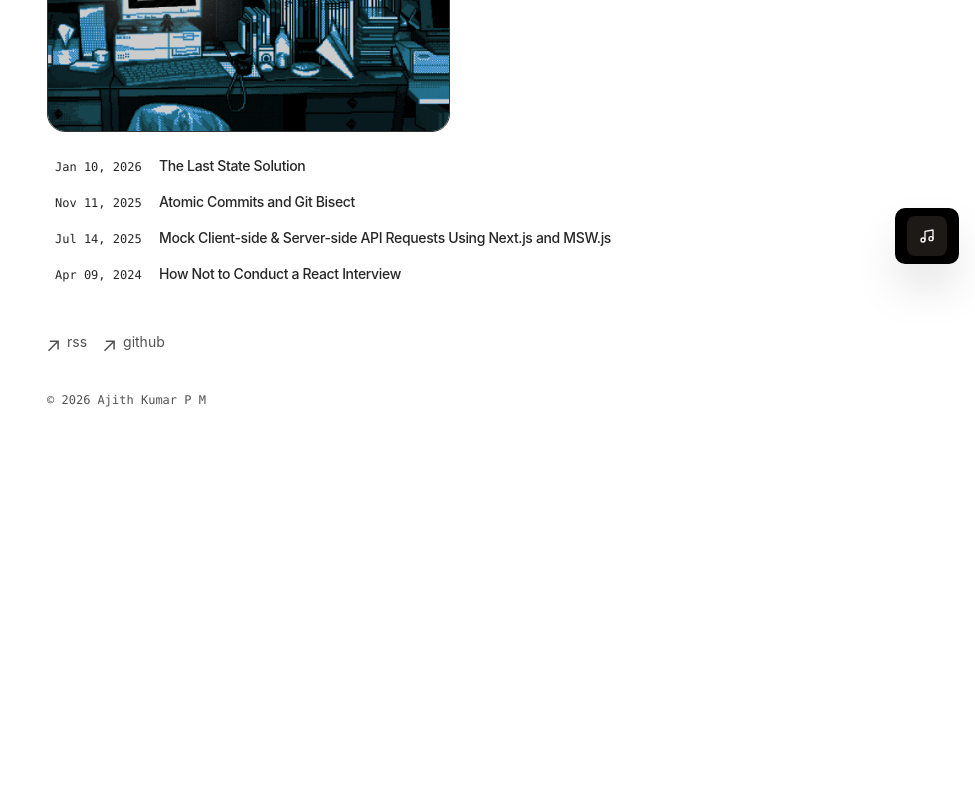
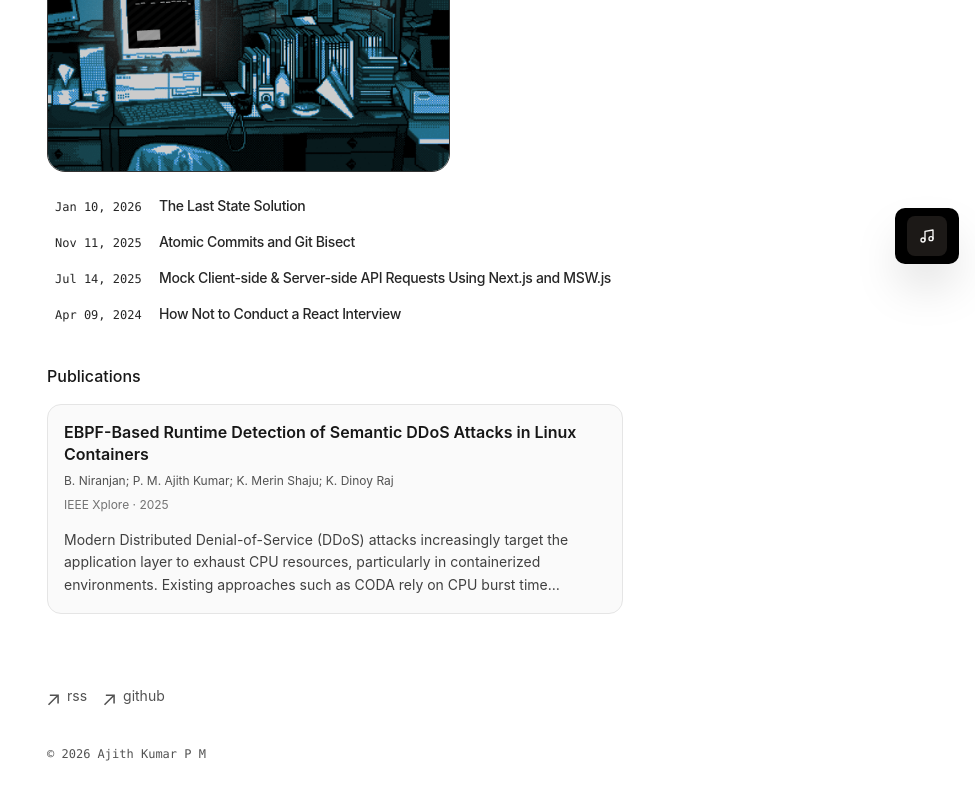
Before and after one commit to ajth-in/ajth.in, a Next.js app: page / in a window 1280 px wide. Shown: the part 520-1320 px from the top of the page, without its empty margins (305-1280 px from the left). Before the commit the page ends 992 px from the top, so only its background shows below. Built offline with nearby package versions, Linux system fonts and the light colour scheme.

Commit message:
feat: add publications

```diff
--- a/app/components/posts.tsx
+++ b/app/components/posts.tsx
@@ -1,24 +1,31 @@
+import { TabsContent } from "@/components/ui/tabs";
 import { getBlogPosts } from "app/blog/utils";
-import { TabsContent } from "@/components/ui/tabs";
+import Image from "next/image";
 import { Fragment } from "react";
-import Image from "next/image";
 import { PostList } from "./post-lists";
 import BlogTabs from "./tabs";
+import Title from "./titele";
 
 export function BlogPosts() {
   const _techBlogs = getBlogPosts("tech");
   const _personalPosts = getBlogPosts("life");
 
   const techPosts = _techBlogs.sort((a, b) =>
-    new Date(a.metadata.publishedAt) > new Date(b.metadata.publishedAt) ? -1 : 1
+    new Date(a.metadata.publishedAt) > new Date(b.metadata.publishedAt)
+      ? -1
+      : 1,
   );
 
   const personalPosts = _personalPosts.sort((a, b) =>
-    new Date(a.metadata.publishedAt) > new Date(b.metadata.publishedAt) ? -1 : 1
+    new Date(a.metadata.publishedAt) > new Date(b.metadata.publishedAt)
+      ? -1
+      : 1,
   );
 
   return (
     <Fragment>
+      <Title>Late Night Thoughts</Title>
+
       <div className="max-w-xl">
         <BlogTabs>
           <TabsContent value="tech" className="mt-0">
--- /dev/null
+++ b/app/components/publications.tsx
@@ -0,0 +1,59 @@
+"use client";
+
+import Link from "next/link";
+import Title from "./titele";
+
+export const publications = [
+  {
+    title:
+      "EBPF-Based Runtime Detection of Semantic DDoS Attacks in Linux Containers",
+    authors: "B. Niranjan; P. M. Ajith Kumar; K. Merin Shaju; K. Dinoy Raj",
+    venue: "IEEE Xplore",
+    year: 2025,
+    href: "https://ieeexplore.ieee.org/document/11179973",
+    abstract:
+      "Modern Distributed Denial-of-Service (DDoS) attacks increasingly target the application layer to exhaust CPU resources, particularly in containerized environments. Existing approaches such as CODA rely on CPU burst time between accept() and close() system calls and fail when connections persist without closure. This work proposes CODAX, a container-aware detection method using extended Berkeley Packet Filter (eBPF) probes to monitor CPU usage from the moment a connection is accepted. By tracking long-running malicious connections via kernel-level instrumentation, CODAX enables early attack detection. Experimental evaluation shows faster detection, high attack detection accuracy (ADR: 0.92), low false positive rate (FPR: 0.02), and a 94.2% reduction in detection latency compared to CODA, with efficient CPU utilization and strong scalability.",
+  },
+];
+
+export function PublicationsSection() {
+  if (!publications.length) return null;
+
+  return (
+    <section className="max-w-xl py-8">
+      <Title>Publications</Title>
+
+      <ul className="space-y-4">
+        {publications.map((pub, index) => (
+          <li
+            key={index}
+            className="rounded-xl border border-neutral-200 bg-neutral-50 p-4 dark:border-neutral-700/20 dark:bg-neutral-800/20"
+          >
+            <Link
+              href={pub.href}
+              target="_blank"
+              rel="noopener noreferrer"
+              className="block space-y-2"
+            >
+              <p className="text-md font-semibold leading-snug text-neutral-900 dark:text-neutral-100">
+                {pub.title}
+              </p>
+
+              <p className="text-xs text-neutral-600 dark:text-neutral-400">
+                {pub.authors}
+              </p>
+
+              <p className="text-xs text-neutral-500 dark:text-neutral-500">
+                {pub.venue} · {pub.year}
+              </p>
+
+              <p className="pt-2 text-sm leading-relaxed text-neutral-700 dark:text-neutral-300 line-clamp-3">
+                {pub.abstract}
+              </p>
+            </Link>
+          </li>
+        ))}
+      </ul>
+    </section>
+  );
+}
--- /dev/null
+++ b/app/components/titele.tsx
@@ -0,0 +1,9 @@
+import { PropsWithChildren } from "react";
+
+export default function Title(props: PropsWithChildren) {
+  return (
+    <h2 className="mb-4 text-base font-medium text-neutral-900 dark:text-neutral-300">
+      {props.children}
+    </h2>
+  );
+}
--- a/app/page.tsx
+++ b/app/page.tsx
@@ -1,7 +1,8 @@
 import { BlogPosts } from "app/components/posts";
 import { Banner } from "./components/banner";
+import Container from "./components/container";
 import { Description } from "./components/description";
-import Container from "./components/container";
+import { PublicationsSection } from "./components/publications";
 import { CornerYoutubeAudio } from "./components/yt-player";
 export default function Page() {
   return (
@@ -13,6 +14,7 @@ export default function Page() {
 
         <div className="my-2">
           <BlogPosts />
+          <PublicationsSection />
         </div>
       </section>
       <CornerYoutubeAudio />
```
